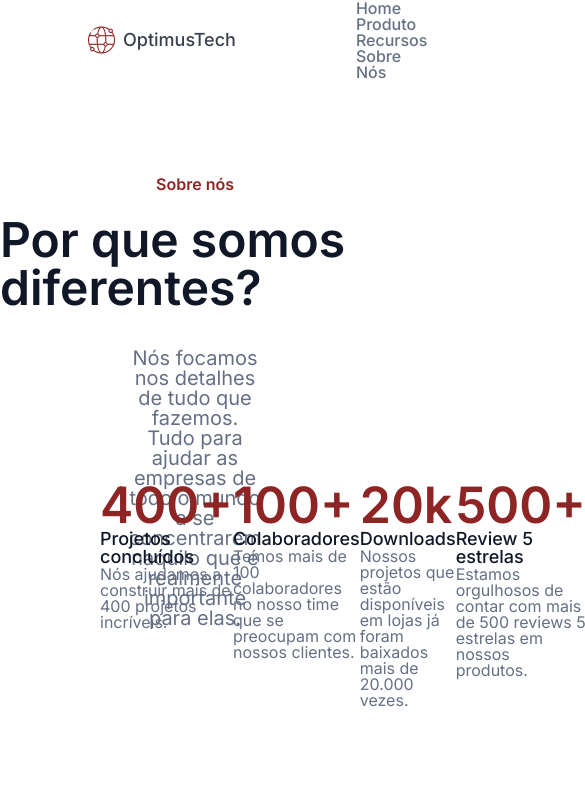
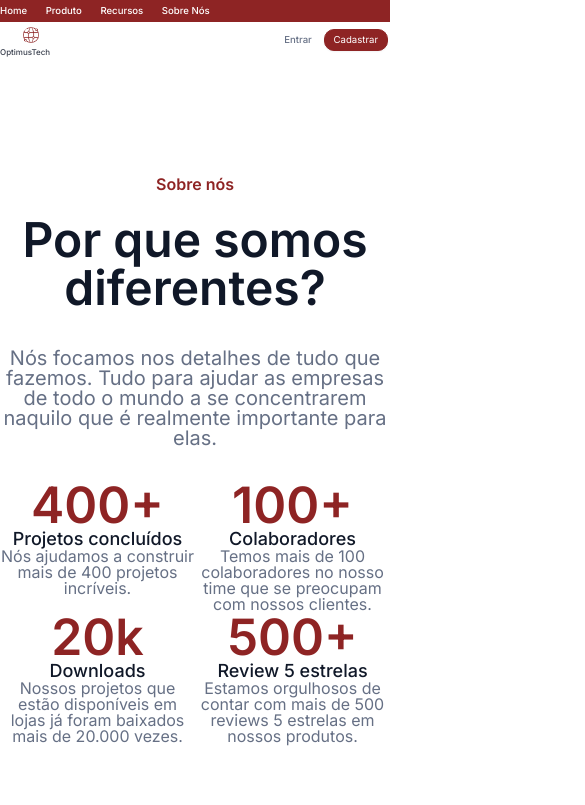
Before and after one commit to lucaasbonfim/optimus-tech, a plain HTML site: page index.html in a window 390 px wide. Shown: the top 805 px of the page, 585 px wide, since content can reach past the window. Drawn offline with Linux system fonts and the light colour scheme; files that its build step writes are made by us from their sources.

Commit message:
Otimizando para mobile

```diff
--- a/css/style.css
+++ b/css/style.css
@@ -271,3 +271,112 @@ header {
     font-weight: 400;
     color: #98A2B3;
 }
+
+@media screen and (max-width: 600px) {
+    header {
+        width: 100vw;
+        display: flex;
+    }
+
+    .logo {
+        width: 4vw;
+        position: absolute;
+        align-items: flex-star;
+        margin-left: 0;
+        top: 7vw;
+        left: 6vw;
+    }
+
+    .titulo {
+        font-size: 0.5rem;
+        margin-left: 0;
+        margin-top: 6vw;
+    }
+
+    .navegacao {
+        width: 100vw;
+        margin-left: 0;
+        font-size: 0.6rem;
+        position: absolute;
+        top: 0;
+        justify-content: center;
+        background-color: #8E2424;
+        padding: 6px 0;
+    }
+
+    .navegacao__link {
+        color: white;
+    }
+
+    .botao__entrar {
+        margin-left: 0;
+        margin-right: 0;
+        font-size: 0.6rem;
+        margin-left: 60vw;
+        margin-right: 3vw;
+    }
+
+    .botao__cadastrar {
+        font-size: 0.6rem;
+        padding: 5px 9px;
+        margin-left: 0;
+    }
+
+    .vagas__imagem {
+        width: 80vw;
+    }
+
+    .sobre__titulo {
+        text-align: center;
+    }
+
+    .sobre__subtitulo {
+        text-align: center;
+    }
+
+    .sobre__texto {
+        margin: 0;
+    }
+
+    .valores {
+        display: grid;
+        grid-template-columns: 1fr 1fr;
+        margin: 0;
+    }
+
+    .valores__1 {
+        width: 50vw;
+        text-align: center;
+    }
+
+    .valores__2 {
+        width: 50vw;
+        text-align: center;
+    }
+
+    .valores__3 {
+        width: 50vw;
+        text-align: center;
+    }
+
+    .valores__4 {
+        width: 50vw;
+        text-align: center;
+    }
+
+    .vagas__subtitulo {
+        text-align: center;
+    }
+
+    .vagas__texto {
+        text-align: center;
+    }
+
+    .vagas__bloco {
+        padding: 15px 100px 15px 10px;
+    }
+
+    .colaborador {
+        margin: 0;
+    }
+}
--- a/index.html
+++ b/index.html
@@ -33,7 +33,7 @@
             </section>
 
             <section class="valores">
-                <div class="valores__3">
+                <div class="valores__1">
                     <h1 class="valores__titulo">400+</h1>
                     <h2 class="valores__subtitulo">Projetos concluídos</h2>
                     <p class="valores__texto">Nós ajudamos a construir mais de 400 projetos incríveis.</p>
```
